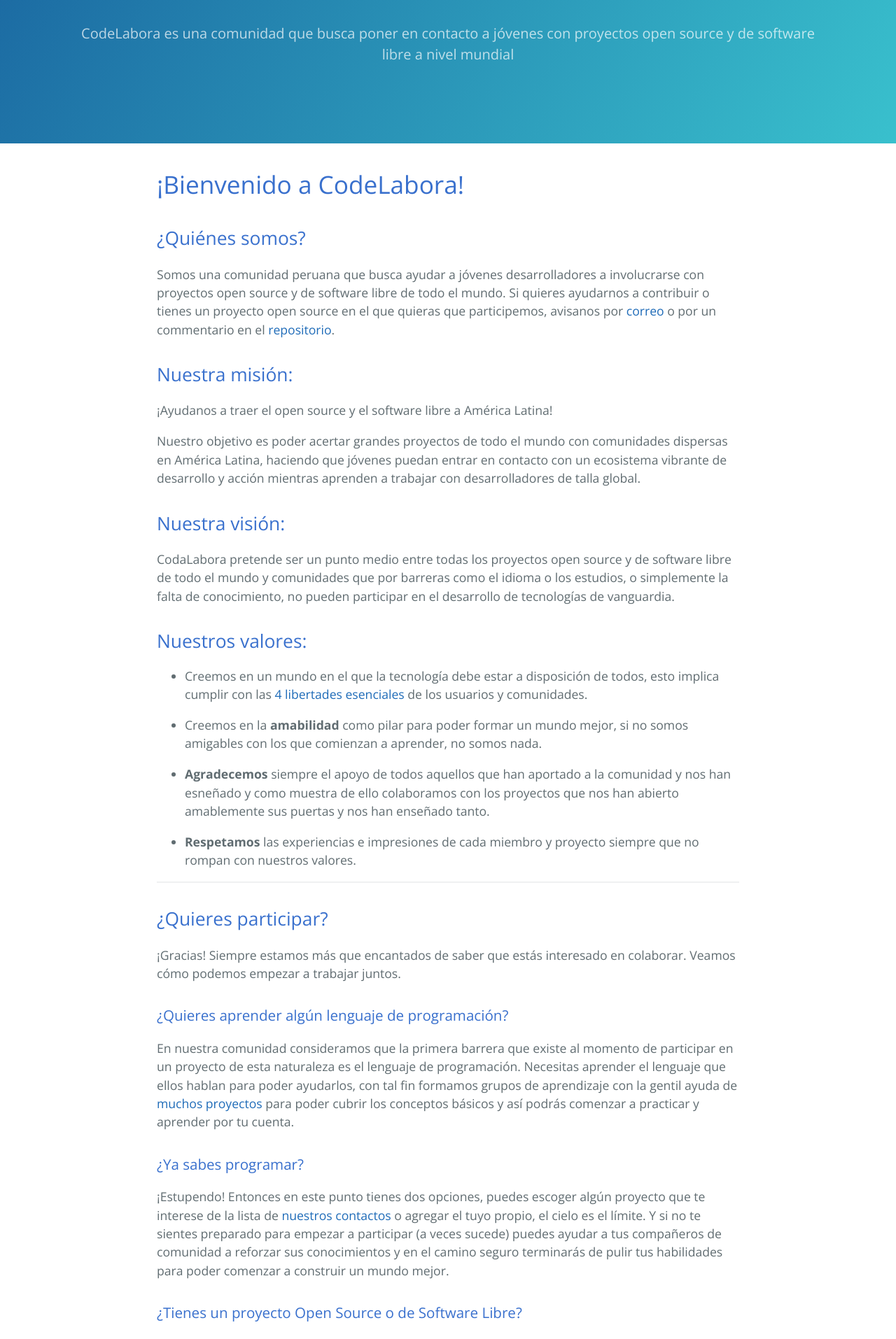
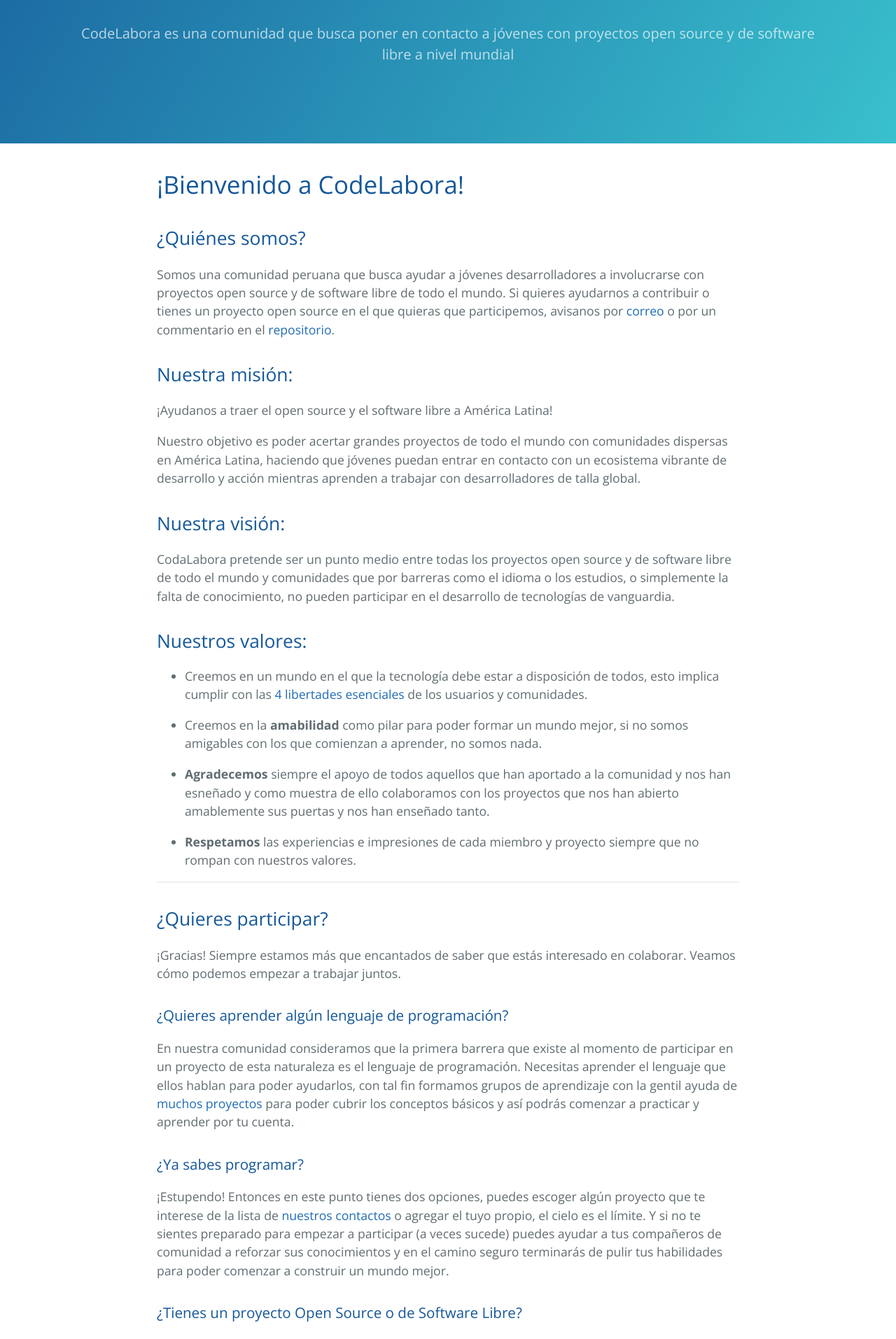
Before and after one commit to CodeLabora/CodeLabora.github.io, a Jekyll site: the page built from index.md, in a window 1280 px wide. Shown: the part 598-2512 px from the top of the page at 70% size. Built offline with Jekyll 4.4.1, drawn with Linux system fonts in a browser that asks for light colours; our own code applies the rules of GitHub Pages for plain Markdown files.

Commit message:
favicon + heading?

```diff
--- a/_layouts/default.html
+++ b/_layouts/default.html
@@ -8,7 +8,7 @@
     <meta name="theme-color" content="#157878">
     <link href='https://fonts.googleapis.com/css?family=Open+Sans:400,700' rel='stylesheet' type='text/css'>
     <link rel="stylesheet" href="{{ '/assets/css/style.css?v=' | append: site.github.build_revision | relative_url }}">
-    <link rel="shortcut icon" type="image/x-icon" href="/favicon.ico?">
+    <link rel="shortcut icon" type="image/x-icon" href="favicon.ico?">
   </head>
   <body>
     <section class="page-header">
--- a/_sass/variables.scss
+++ b/_sass/variables.scss
@@ -8,7 +8,7 @@
 $header-bg-color-secondary: #155799 !default;
 
 // Text
-$section-headings-color: #3970cd !default;
+$section-headings-color: #155799 !default;
 $body-text-color: #606c71 !default;
 $body-link-color: #1e6bb8 !default;
 $blockquote-text-color: #819198 !default;
```
